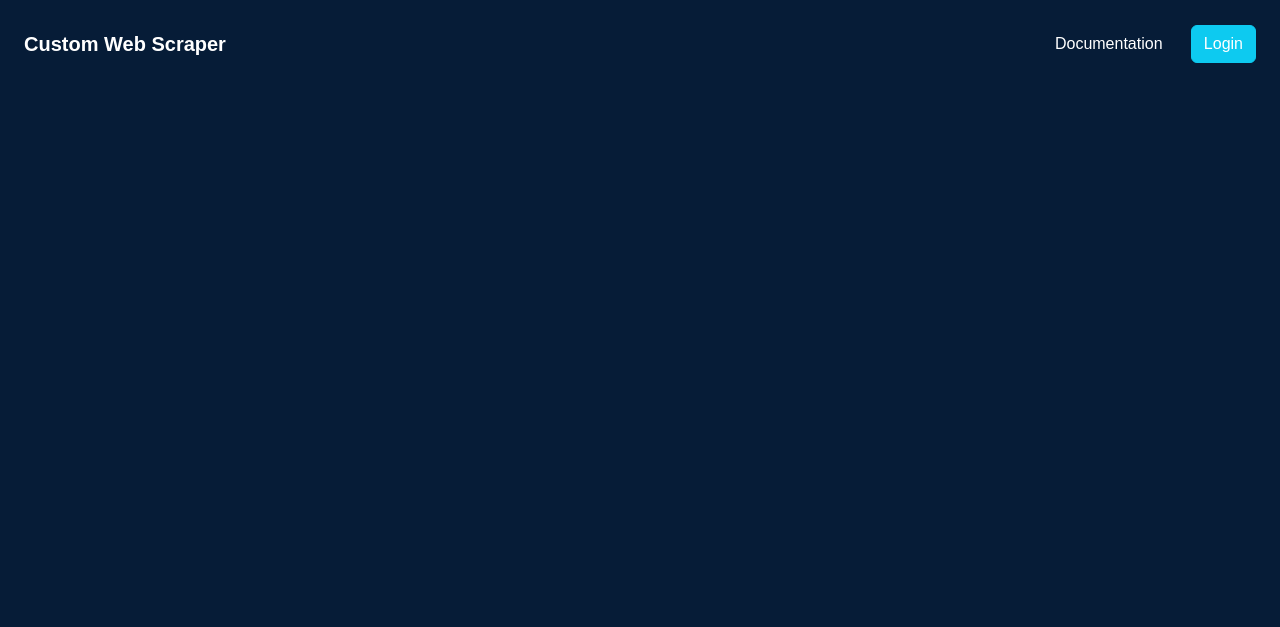
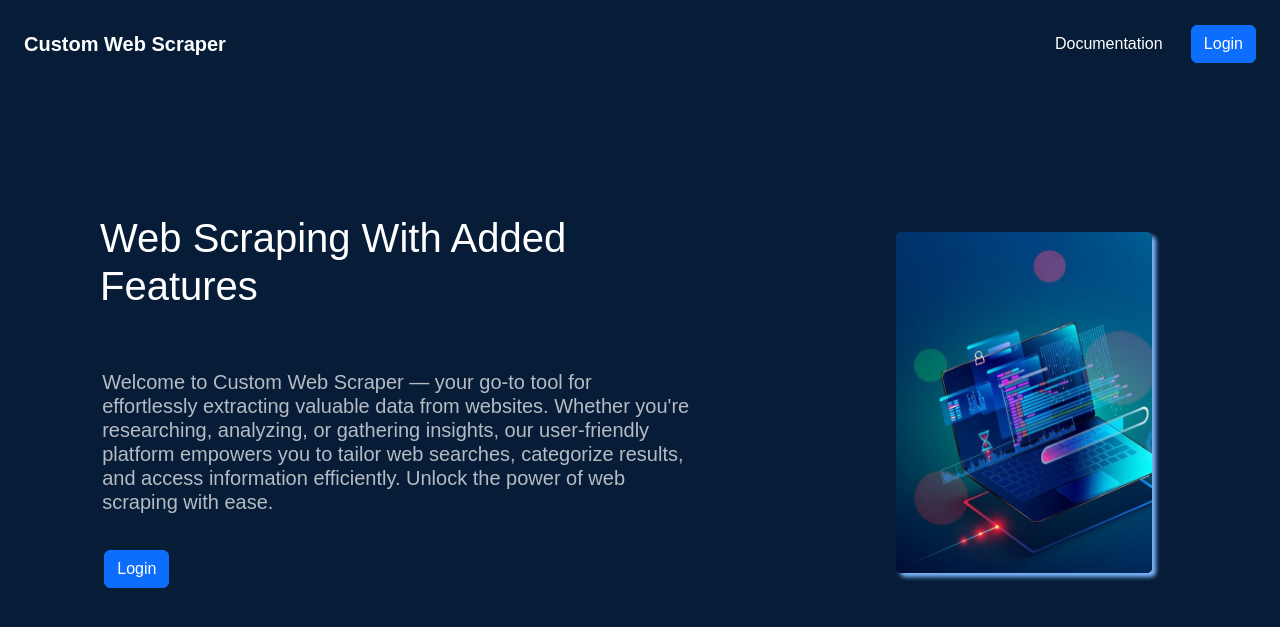
Before and after one commit to Harman-Sahota/Custom-Web-Scraper, a Django app: page / in a window 1280 px wide. Shown: the top 627 px of the page. Run offline with Django 4.2, Linux system fonts and the light colour scheme.

Commit message:
landing page complete

```diff
--- a/scraping_project/scraping_app/static/css/home.css
+++ b/scraping_project/scraping_app/static/css/home.css
@@ -27,7 +27,41 @@ body {
     margin-left: 2%;
 }
 
-.btn-landing:hover {
-    background-color: #7DB8FF !important;
-    transition: 0.3s ease;
+.container-landing {
+    text-align: left;
+    height: 50vh !important;
+    width: 80vh;
+    margin-left: 5%;
+    margin-top: 7%;
+    padding: 1em;
 }
+
+.h1-landing {
+    width: 100%;
+    padding: 0.5em;
+    height: auto;
+}
+
+.h5-landing {
+    padding: 0.5em;
+    margin-top: 5%;
+    opacity: 0.7 !important;
+    height: auto;
+    width: 100%;
+    margin-left: 2%;
+}
+
+.btn-landing-action {
+    color: white !important;
+    margin-top: 3%;
+    margin-left: 4%;
+}
+
+.img-landing {
+    float: right;
+    width: 20%;
+    margin-top: -27%;
+    margin-right: 10%;
+    border-radius: 5px;
+    box-shadow: 4px 4px 4px 0px #7DB8FF;
+}
--- a/scraping_project/scraping_app/templates/scraping_app/home.html
+++ b/scraping_project/scraping_app/templates/scraping_app/home.html
@@ -25,12 +25,22 @@
                     <a class="nav-link landing-ul" href="#">Documentation</a>
                 </li>
             </ul>
-            <a class="btn btn-info btn-landing" href="#">Login</a>
+            <a class="btn btn-primary btn-landing" href="#">Login</a>
         </div>
     </nav>
+    <div class="container-landing container container-fluid">
+        <h1 class="h1-landing container container-fluid">Web Scraping With Added Features</h1>
+        <h5 class="h5-landing container container-fluid">
+            Welcome to Custom Web Scraper — your go-to tool for effortlessly extracting valuable data from websites.
+            Whether you're
+            researching, analyzing, or gathering insights, our user-friendly platform empowers you to tailor web
+            searches,
+            categorize results, and access information efficiently. Unlock the power of web scraping with ease.
+        </h5>
 
-
-
+        <a class="btn btn-primary btn-landing-action" href="#">Login</a>
+    </div>
+    <img src="{% static 'images/pc.jpg' %}" class="img-landing">
     <script src="https://cdn.jsdelivr.net/npm/bootstrap@5.3.1/dist/js/bootstrap.bundle.min.js"
         integrity="sha384-HwwvtgBNo3bZJJLYd8oVXjrBZt8cqVSpeBNS5n7C8IVInixGAoxmnlMuBnhbgrkm"
         crossorigin="anonymous"></script>
```
Also changed, not shown: scraping_project/scraping_app/static/images/pc.jpg (added), 2 other files.
